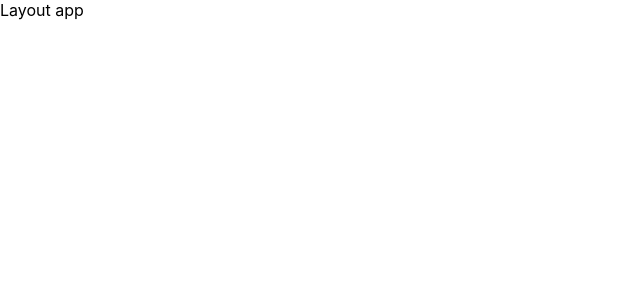
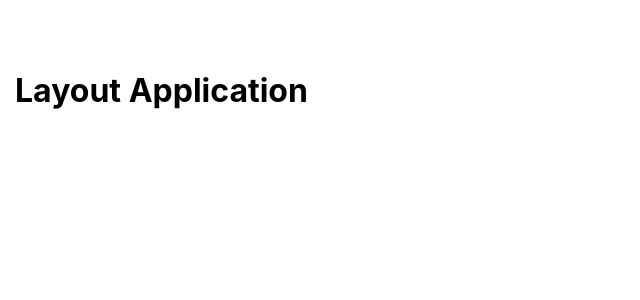
Before and after one commit to spiredevang/dali_layout, a React (Create React App) app: page / in a window 1280 px wide. Shown: the top 300 px of the page, without its empty margins (0-640 px from the left). Built offline with nearby package versions, Linux system fonts and the light colour scheme.

Commit message:
Create HomePage component

```diff
--- a/src/App.tsx
+++ b/src/App.tsx
@@ -1,10 +1,19 @@
+import {HomePage} from './components';
 
 function App() {
   return (
-    <div>
-      Layout app
+    <div style={STYLE.container}>
+      <HomePage/>
     </div>
   );
 }
 
+const STYLE = {
+  container: {
+    display: 'flex',
+    justifyContent: 'center',
+    paddingTop: 50
+  } as React.CSSProperties
+}
+
 export default App;
--- /dev/null
+++ b/src/components/home_page.tsx
@@ -0,0 +1,29 @@
+import * as React from 'react';
+
+interface Properties {}
+
+interface State {}
+
+/** The home page component. */
+export class HomePage extends React.Component<Properties, State> {
+  constructor(props: Properties) {
+    super(props)
+    this.state = {};
+  }
+
+  public render(): JSX.Element {
+    return (
+      <div style={HomePage.STYLE.container}>
+        <h1>Layout Application</h1>
+      </div>);
+  }
+
+  private static readonly STYLE = {
+    container: {
+      width: 'clamp(767px, 100%, 1280px)',
+      padding: '0 15px',
+      display: 'flex',
+      flexDirection: 'column'
+    } as React.CSSProperties
+  };
+}
--- /dev/null
+++ b/src/components/index.ts
@@ -0,0 +1 @@
+export * from './home_page';
--- a/src/index.css
+++ b/src/index.css
@@ -13,3 +13,7 @@ code {
   font-family: source-code-pro, Menlo, Monaco, Consolas, 'Courier New',
     monospace;
 }
+
+* {
+  box-sizing: border-box;
+}
```
